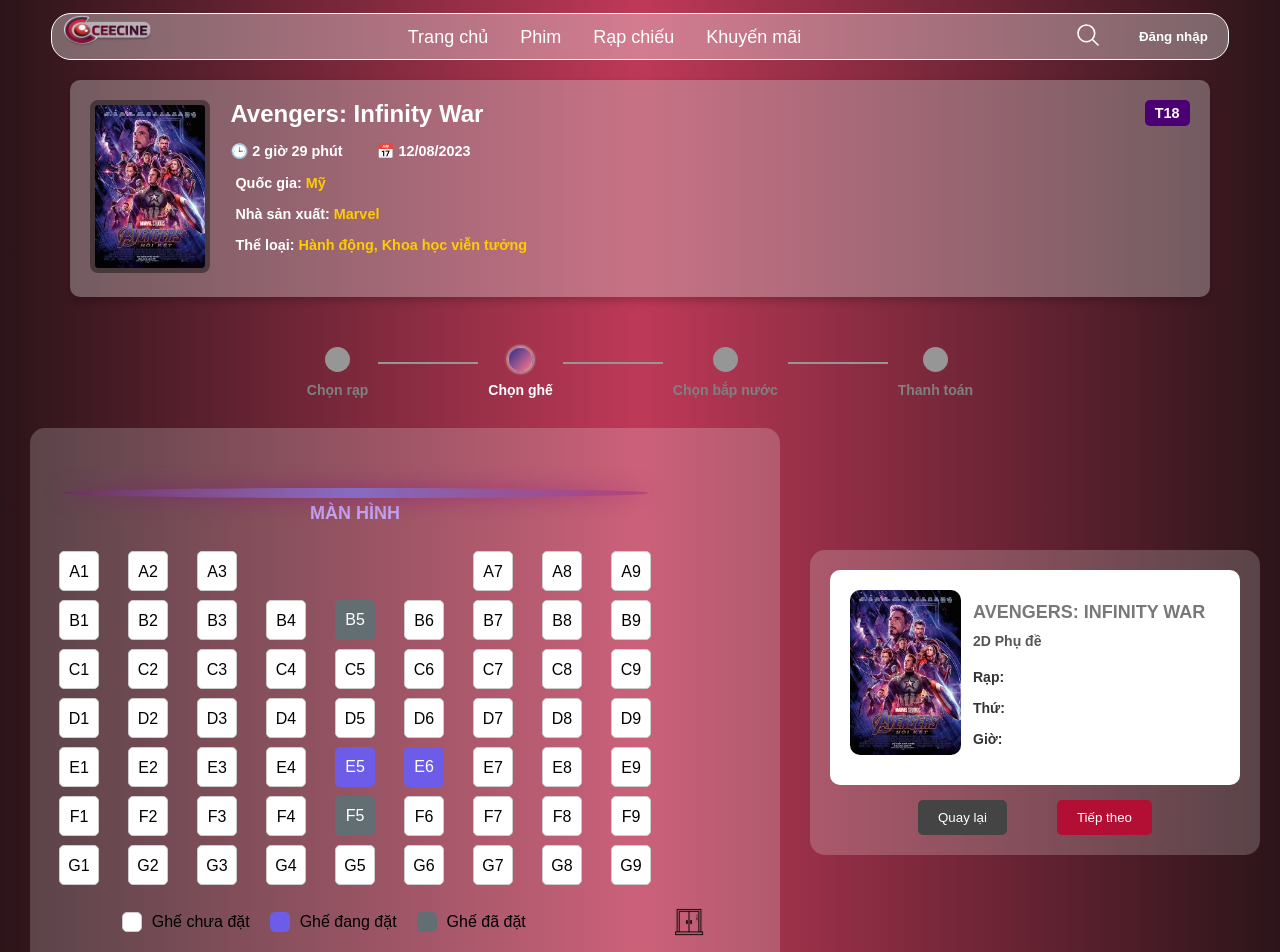
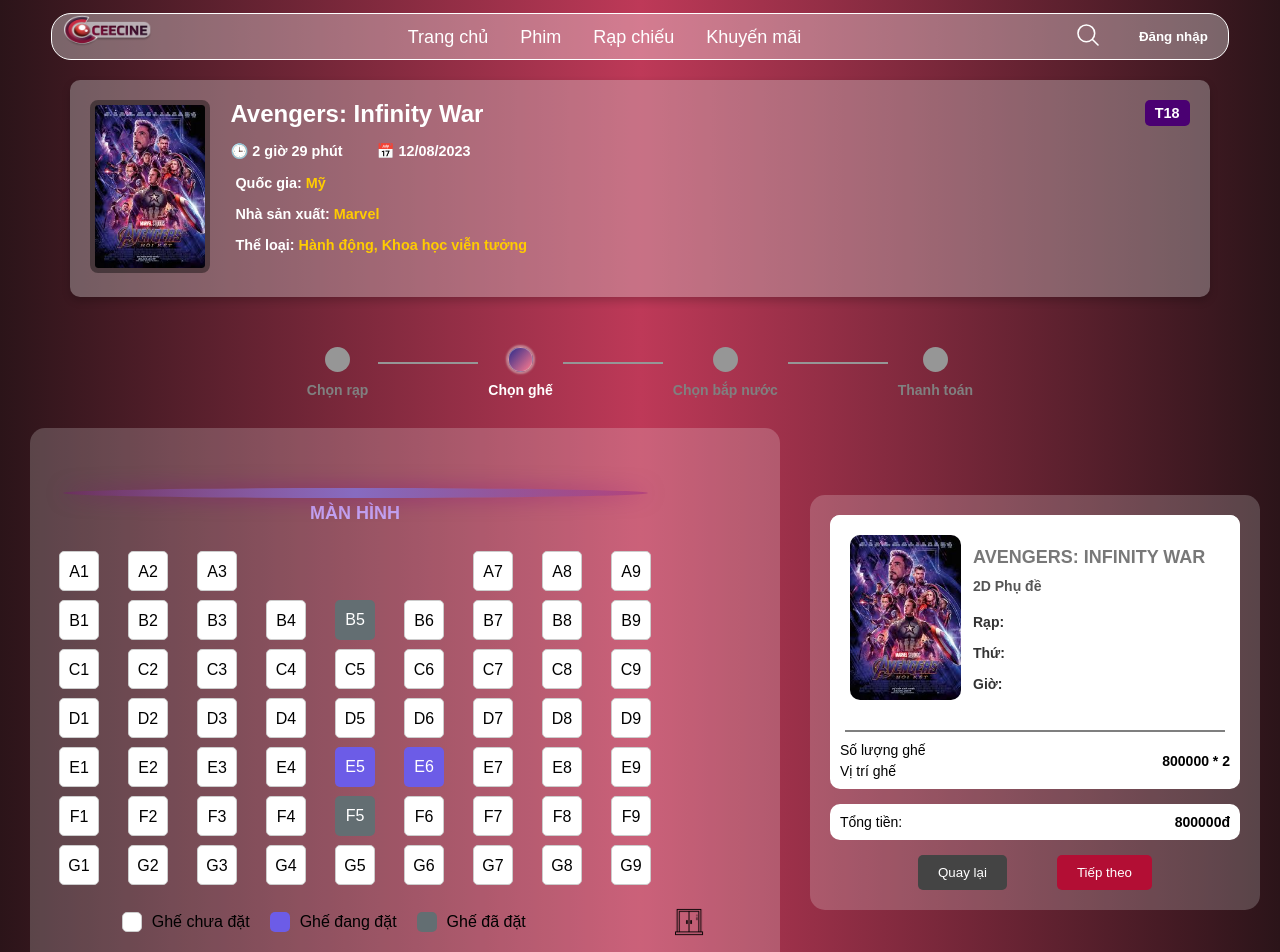
Before and after one commit to lnliris/IE104-Internet-and-Web-Technology, a React (Vite) app in the folder frontend/: page /selectseats in a window 1280 px wide. Shown: the top 952 px of the page. Built offline with nearby package versions, Linux system fonts and the light colour scheme; a web font is replaced by a local one.

Commit message:
fix SelectSeat Page

```diff
--- /dev/null
+++ b/frontend/src/BookingFlow_components/components_SelectSeats/ConfirmSelectSeat.jsx
@@ -0,0 +1,57 @@
+import React from "react";
+import "./confirmselectseat.css"; // Import file CSS
+import avengerposter from '../../assets/img/avengerposter.jpg';
+
+function ConfirmSelectSeat () {
+  return (
+    <div className="container">
+      <div className="container_card">
+        <div className="card">
+          {/* Poster */}
+          <img
+            src={avengerposter} // Thay link này bằng link poster phim
+            alt="Avengers: Infinity War"
+            className="poster"
+          />
+
+          {/* Thông tin rap chiếu*/}
+          <div className="info">
+            <h3 className="title">AVENGERS: INFINITY WAR</h3>
+            <p className="subtitle">2D Phụ đề</p>
+            <div className="details">
+              <p>Rạp:</p>
+              <p>Thứ:</p>
+              <p>Giờ:</p>
+            </div>
+          </div>
+        </div>
+
+        {/*Thanh Ngang */}
+        <div className="crossbar"></div>
+
+        {/*Thông tin ghế */}
+        <div className="infoseat">
+          <div className="seatdetail">
+            <p> Số lượng ghế</p>
+            <p> Vị trí ghế</p>
+          </div>
+          <div className="seatprice"> 800000 * 2</div>
+        </div>
+      </div>
+
+      {/*Tổng tiền*/}
+      <div className="total">
+        <div className="totaltext"> Tổng tiền: </div>
+        <div className="totalprice"> 800000đ</div>
+      </div>
+
+      {/* Nút điều hướng */}
+      <div className="buttons">
+        <button className="button-back">Quay lại</button>
+        <button className="button-next">Tiếp theo</button>
+      </div>
+    </div>
+  );
+};
+
+export default ConfirmSelectSeat;
--- a/frontend/src/BookingFlow_components/components_SelectSeats/SelectSeats.jsx
+++ b/frontend/src/BookingFlow_components/components_SelectSeats/SelectSeats.jsx
@@ -1,6 +1,6 @@
 import MovieCard from "../components_ShowTime/MoviesCard"
 import ProgressBar from "../component_ProgressBar/ProgressBar"
-import Confirm from "../components_ShowTime/Confirm"
+import ConfirmSelectSeat from "./ConfirmSelectSeat"
 import CinemaSeat from "./CinemaSeat"
 function SelectSeats() {
   return (
@@ -17,7 +17,7 @@
           <CinemaSeat/>
         </div>
         <div id='NhanhBenPhai' style={{display: 'flex', flex:'2', justifyContent:'center', alignItems:'center' }}>
-          <Confirm></Confirm>
+          <ConfirmSelectSeat/>
         </div>
       </div>
 
--- /dev/null
+++ b/frontend/src/BookingFlow_components/components_SelectSeats/confirmselectseat.css
@@ -0,0 +1,186 @@
+/* Toàn bộ container */
+.container {
+    display: flex;
+    flex-direction: column;
+    align-items: center;
+    justify-content: center;
+    background-color: rgba(255, 255, 255,0.2);
+    border-radius: 15px;
+    padding:20px 20px;
+    max-width: 450px;
+    height: fit-content;
+    gap: 15px;
+    margin-bottom: 10px;
+    margin-top: 5px;
+  }
+  /* Chứa card và thông tin ghế*/
+  .container_card {
+    display: flex;
+    flex-direction: column;
+    background-color: #fff;
+    border-radius: 10px;
+    max-width: 450px;
+    height: fit-content;
+  }
+  /* Thẻ card chứa nội dung poster và suất chiếu */
+  .card {
+    padding: 20px;
+    text-align: center;
+    display: flex;
+    flex-direction: row;
+    box-sizing: border-box;
+    width: 100%;
+  }
+
+  /* Poster */
+  .poster {
+    display: flex;
+    width: 30%;
+    height: auto;
+    border-radius: 10px;
+    margin-bottom: 10px;
+
+  }
+
+  /* Thông tin */
+  .info {
+    display: flex;
+    text-align: left;
+    margin: 10px;
+    gap: 5px;
+    flex-direction: column;
+    flex: 1;
+    flex-wrap: wrap;
+  }
+
+  /* Tiêu đề */
+  .title {
+    font-size: 18px;
+    font-weight: bold;
+    margin-bottom: 5px;
+  }
+
+  /* Phụ đề */
+  .subtitle {
+    font-size: 14px;
+    color: #555;
+    margin-bottom: 10px;
+  }
+
+  /* Chi tiết */
+  .details {
+    font-size: 14px;
+    color: #333;
+    gap: 5px;
+    display: flex;
+    flex-direction: column;
+    flex-wrap: wrap;
+  }
+  .details p {
+    display: flex;
+    flex-wrap: wrap;
+    margin: 5px 0;
+    white-space: normal; /* Cho phép nội dung xuống dòng */
+    word-wrap: break-word; /* Tự động ngắt dòng nếu từ quá dài */
+    overflow-wrap: break-word;
+    padding-right: 5px;
+  }
+
+  /*Thanh ngang */
+  .crossbar {
+    width: 380px;
+    height: 2px;
+    background-color: rgba(0,0,0, 0.5);
+    margin-left: 15px;
+  }
+
+  /* Thông tin ghế*/
+  .infoseat {
+    display: flex;
+    flex-direction: row;
+    width: 100%;
+    font-size: 14px;
+    align-items: center;
+    margin: 10px 0;
+  }
+  .seatdetail {
+    display: flex;
+    flex-direction: column;
+    width: 50%;
+    padding-left: 10px;
+    gap: 5px;
+
+  }
+  .seatdetail p {
+    font-weight: 100;
+  }
+  .seatprice {
+    width: 50%;
+    text-align: end;
+    padding-right: 10px;
+    font-weight:bold;
+  }
+
+  /* Khung tổng tiền*/
+  .total {
+    background: white;
+    width: 100%;
+    height: fit-content;
+    border-radius: 10px;
+    display: flex;
+    align-items: center;
+    font-size: 14px;
+  }
+  .totaltext {
+    padding: 10px 10px;
+    width: 50%;
+  }
+  .totalprice {
+    width: 50%;
+    text-align: end;
+    font-weight: bold;
+    padding-right: 10px;
+}
+
+  /* Vùng chứa các nút */
+  .buttons {
+    display: flex;
+    justify-content: center;
+    gap: 50px;
+    width: 300px;
+  }
+
+  /* Nút "Quay lại" */
+  .button-back {
+    padding: 10px 20px;
+    background-color: #444;
+    color: #fff;
+    border: none;
+    border-radius: 5px;
+    cursor: pointer;
+  }
+  .button-back:hover {
+    background-color: #746f6f;
+    transition: transform 0.3s ease;
+  }
+  .button-back:active {
+    transform: translateY(2px);
+    box-shadow: 0 2px 4px rgba(0, 0, 0, 0.2);
+  }
+  /* Nút "Tiếp theo" */
+  .button-next {
+    padding: 10px 20px;
+    background-color: #b30e34;
+    color: #fff;
+    border: none;
+    border-radius: 5px;
+    cursor: pointer;
+  }
+  .button-next:hover {
+    background-color: #b94661;
+    transition: transform 0.3s ease;
+  }
+  .button-next:active {
+    transform: translateY(2px);
+    box-shadow: 0 2px 4px rgba(0, 0, 0, 0.2);
+  }
```
Also changed, not shown: 1 other file (tests, documents, lock files or other folders).
